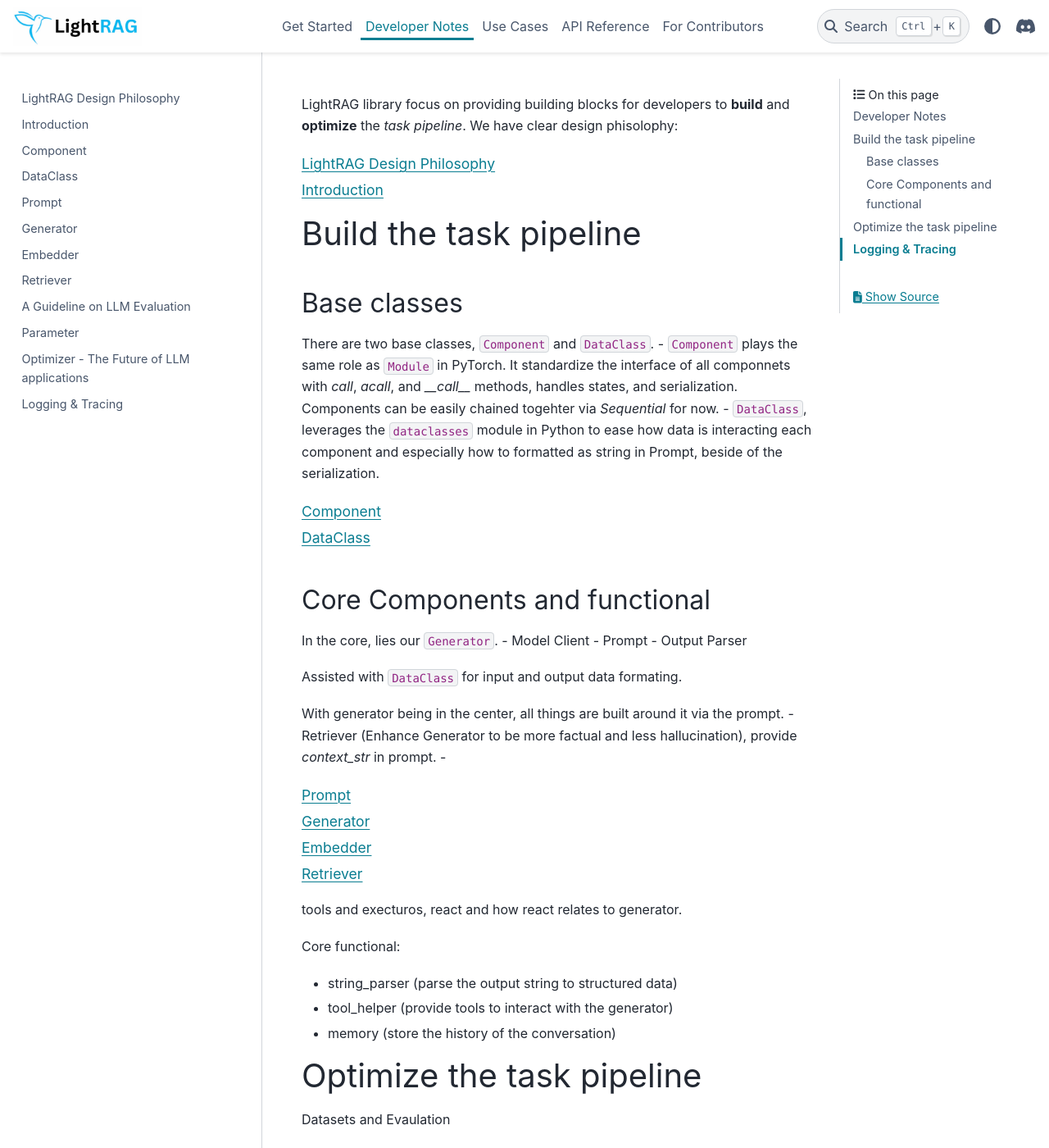
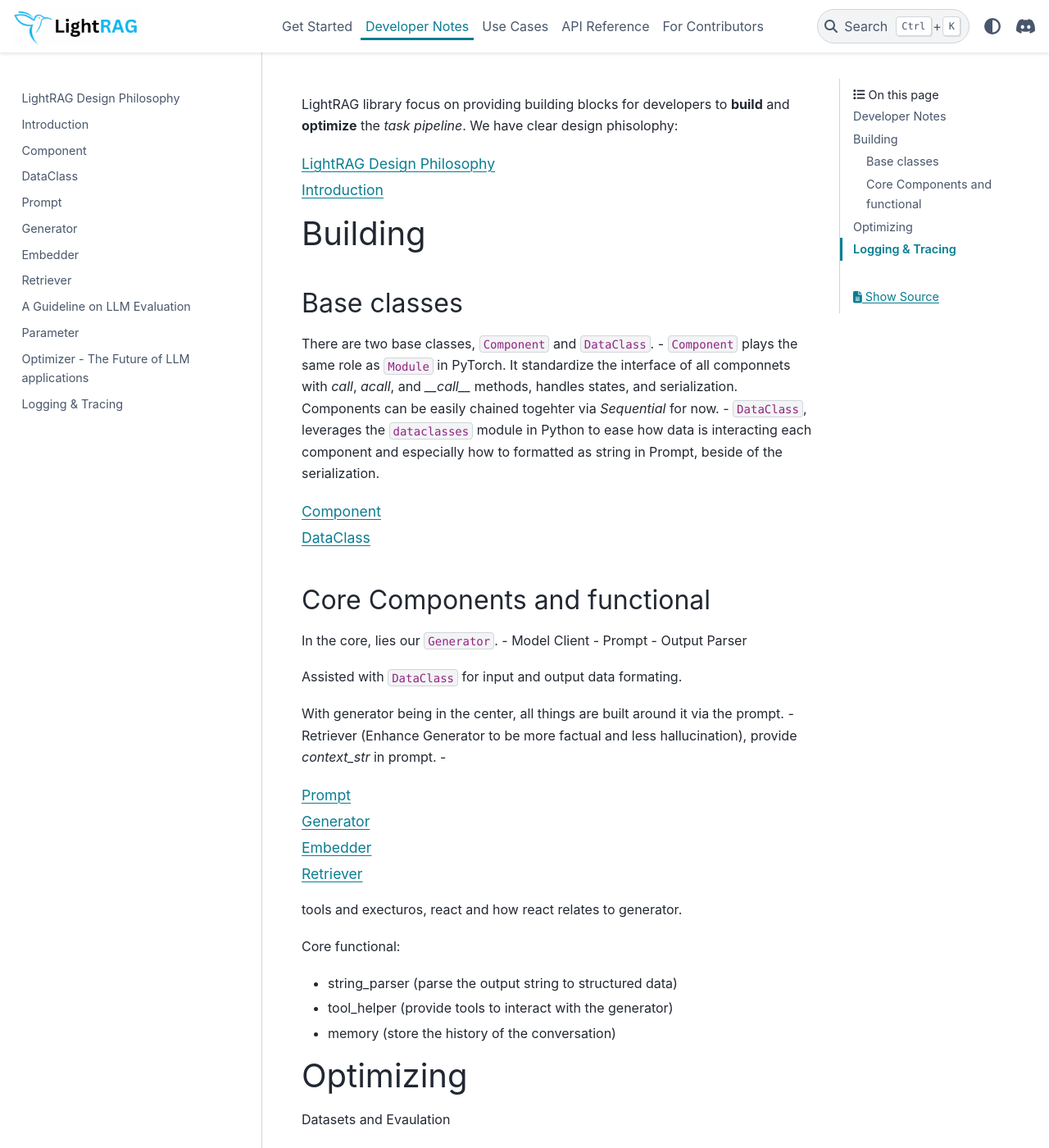
Before and after one commit to SylphAI-Inc/AdalFlow, a Sphinx documentation site: the page built from docs/source/developer_notes/index.rst, in a window 1280 px wide and 1400 px high, scrolled down 712 px. Shown: the whole window at 82% size. Built offline with Sphinx 7.4.7 and the PyData theme 0.15.4, drawn with Linux system fonts in a browser that asks for light colours; pages that are not in the unit, such as notebooks, are missing from menus.

Commit message:
developer note

```diff
--- a/docs/source/developer_notes/index.rst
+++ b/docs/source/developer_notes/index.rst
@@ -36,7 +36,7 @@ We have clear design phisolophy:
 
    llm_intro
 
-Build the task pipeline
+Building
 =============================
 
 Base classes
@@ -93,7 +93,7 @@ Core functional:
 
 
 
-Optimize the task pipeline
+Optimizing
 =============================
 
 Datasets and Evaulation
```
